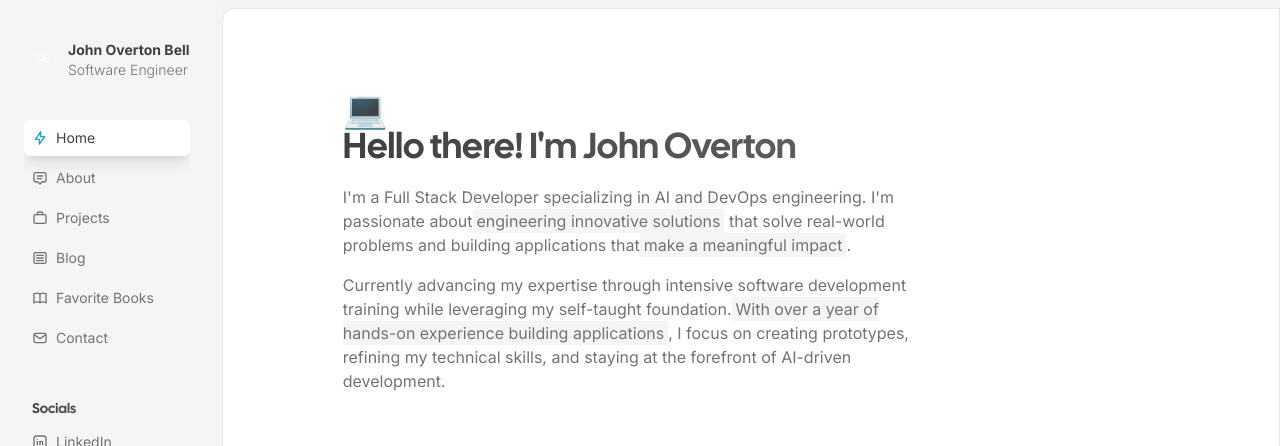
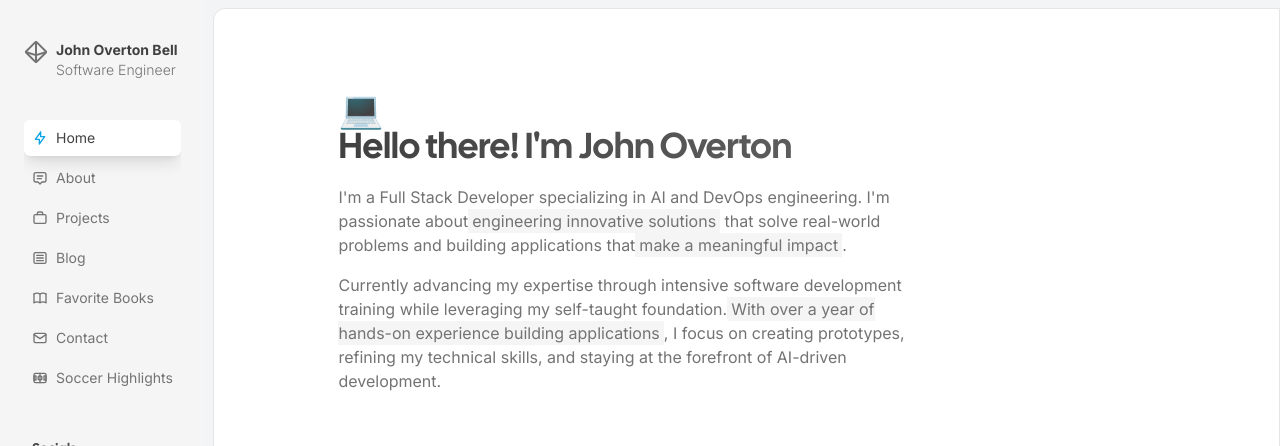
Before and after one commit to jbell-rusty-vantage/Overton-Portfolio-V2, a Next.js app: page / in a window 1280 px wide. Shown: the top 446 px of the page. Built offline with nearby package versions, Linux system fonts and the light colour scheme; no server answers.

Commit message:
about section icon change

```diff
--- a/app/constants/navlinks.tsx
+++ b/app/constants/navlinks.tsx
@@ -5,6 +5,7 @@ import {
   IconMail,
   IconMessage2,
   IconBook,
+  IconSoccerField,
 } from "@tabler/icons-react";
 
 export const navlinks = [
@@ -38,4 +39,9 @@ export const navlinks = [
     label: "Contact",
     icon: IconMail,
   },
+  {
+    href: "https://drive.google.com/file/d/1RhwBQ_UkXREc6gBf_NqzvDAMGgTZ9Tnq/view?usp=sharing",
+    label: "Soccer Highlights",
+    icon: IconSoccerField,
+  },
 ];
--- a/components/Sidebar.tsx
+++ b/components/Sidebar.tsx
@@ -11,7 +11,7 @@ import { Badge } from "./Badge";
 import { AnimatePresence, motion } from "framer-motion";
 import { IconLayoutSidebarRightCollapse } from "@tabler/icons-react";
 import { isMobile } from "@/lib/utils";
-import { ThemeToggle } from "./theme-toggle";
+import { IconOctahedron } from "@tabler/icons-react";
 
 export const Sidebar = () => {
   const [open, setOpen] = useState(isMobile() ? false : true);
@@ -105,7 +105,7 @@ export const Navigation = ({
 const SidebarHeader = () => {
   return (
     <div className="flex space-x-2">
-      <ThemeToggle />
+      <IconOctahedron className="text-secondary" />
       <div className="flex text-sm flex-col">
         <p className="font-bold text-primary">John Overton Bell</p>
         <p className="font-light text-secondary">Software Engineer</p>
```
